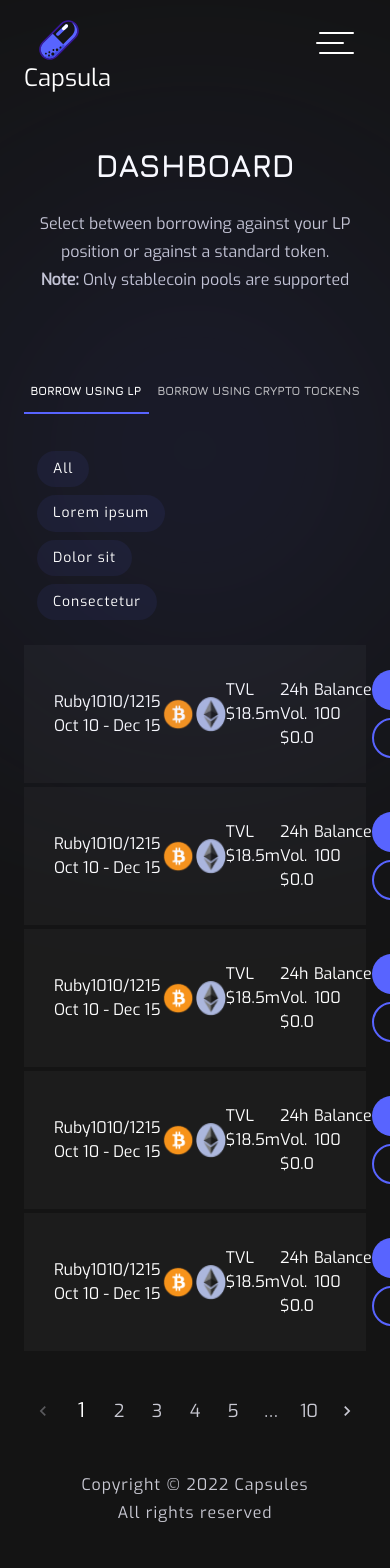
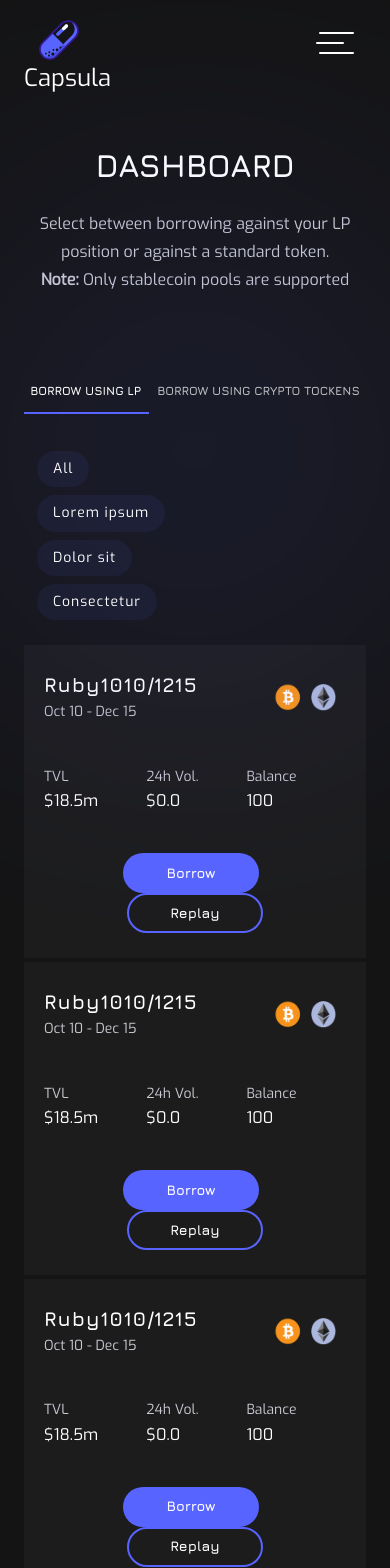
Before and after one commit to UD1sto/Capsules-mpv-frontend, a Next.js app: page /dashboard in a window 390 px wide. Shown: the top 1568 px of the page. Built offline with nearby package versions, Linux system fonts and the light colour scheme.

Commit message:
styles for pool item

```diff
--- a/src/components/footer/styles.module.css
+++ b/src/components/footer/styles.module.css
@@ -9,6 +9,6 @@
 @media (max-width: 500px) {
   .footerBox {
     flex-direction: column;
-   align-items: center;
+    align-items: center;
   }
 }
--- a/src/components/pool-item/PoolItem.tsx
+++ b/src/components/pool-item/PoolItem.tsx
@@ -1,56 +1,69 @@
 import { Button, Stack, Typography } from "@mui/material";
 import { Card } from "../card/Card";
+import styles from "./styles.module.css";
 
-export function PoolItem() {
-  return (
-    <Card
-      sx={{
+export interface PoolItem {
+  title: string;
+  date: string;
+  icon1: string;
+  icon2: string;
+  tvl: string;
+  volume: string;
+  balance: string;
+}
+
+export interface PoolItemProps {
+  poolItem: PoolItem;
+}
+
+const style = {
   mb: 0.5,
   alignItems: "center",
   justifyContent: "space-between",
   flexDirection: "row",
+  flexWrap: { xs: "wrap", md: "no-wrap" },
+  zIndex: 200,
+  p:{ sm:"12px 30px!important",xs:"25px 20px!important"},
   ":hover": {
     backgroundColor: "rgba(60, 60, 60, 0.4)",
     transition: "0.3s",
-          cursor: "pointer",
   },
-      }}
-    >
+};
+
+export function PoolItem(props: PoolItemProps) {
+  const { title, date, icon1, icon2, tvl, volume, balance } =
+    props?.poolItem || {};
+
+  return (
+    <Card sx={style}>
+      <Stack className={styles.titleBox}>
+        <Typography>{title}</Typography>
+        <Typography variant="subtitle1">{date}</Typography>
+      </Stack>
+      <Stack direction="row" className={styles.iconBox} spacing={1}>
+        <img src={icon1} alt="icon" />
+        <img src={icon2} alt="icon" />
+      </Stack>
+      <Stack spacing={6} direction="row" className={styles.descBox}>
         <Stack>
-        <Typography> Ruby1010/1215</Typography>
-        <Typography>Oct 10 - Dec 15</Typography>
-      </Stack>
-      <Stack direction="row">
-        <img src="/images/bnb.png" alt="" style={{ width: "35px" }} />
-        <img src="/images/bnc.png" alt="" style={{ width: "30px" }} />
-      </Stack>
-      <Stack direction="row">
-        <Stack>
-          <Typography>TVL</Typography>
-          <Typography>$18.5m</Typography>
+          <Typography variant="subtitle1">TVL</Typography>
+          <Typography>{tvl}</Typography>
         </Stack>
         <Stack>
-          <Typography>24h Vol.</Typography>
-          <Typography>$0.0</Typography>
+          <Typography variant="subtitle1">24h Vol.</Typography>
+          <Typography>{volume}</Typography>
         </Stack>
         <Stack>
-          <Typography>Balance</Typography>
-          <Typography>100</Typography>
+          <Typography variant="subtitle1">Balance</Typography>
+          <Typography>{balance}</Typography>
         </Stack>
       </Stack>
-      <Stack>
-        <Button
-          variant="contained"
-          sx={{ mb: 1, fontSize: "14px", width: "140px", height: "40px" }}
+      <Stack
+        className={styles.btnBox}
+        spacing={1}
       >
-          Borrow
-        </Button>
-        <Button
-          variant="outlined"
-          sx={{ fontSize: "14px", width: "140px", height: "40px" }}
-        >
-          Replay
-        </Button>
+        <Button variant="contained">Borrow</Button>
+        <Button variant="outlined">Replay</Button>
       </Stack>
     </Card>
   );
--- /dev/null
+++ b/src/components/pool-item/styles.module.css
@@ -0,0 +1,59 @@
+.titleBox h6,
+.descBox div h6 {
+  font-size: 0.87rem;
+}
+.titleBox p {
+  font-family: "Jura";
+  font-size: 1.25rem;
+  letter-spacing: 1px;
+}
+.iconBox {
+  align-items: center;
+}
+.iconBox img {
+  width: 30px;
+  height: 31px;
+}
+.iconBox img:nth-of-type(2) {
+  width: 25px;
+  height: 27px;
+}
+
+.btnBox button {
+  font-size: 0.87rem;
+  width: 140px;
+  height: 40px;
+}
+
+@media (max-width: 770px) {
+  .btnBox {
+    flex-direction: row;
+    align-items: center;
+    margin-top: 20px;
+    flex-wrap: wrap;
+    width: 100%;
+    justify-content: start;
+  }
+  .iconBox {
+    margin: 0 10px;
+  }
+  .btnBox button {
+    margin: 0 !important;
+  }
+  .btnBox button:nth-of-type(1) {
+    margin-right: 8px !important;
+  }
+}
+
+@media (max-width: 600px) {
+  .descBox {
+    margin: 40px 0 20px;
+  }
+  .btnBox button {
+    width: 45%;
+    max-width: 140px;
+  }
+  .btnBox {
+    justify-content: center;
+  }
+}
```
Lines whose indentation alone changed are shown as unchanged.
